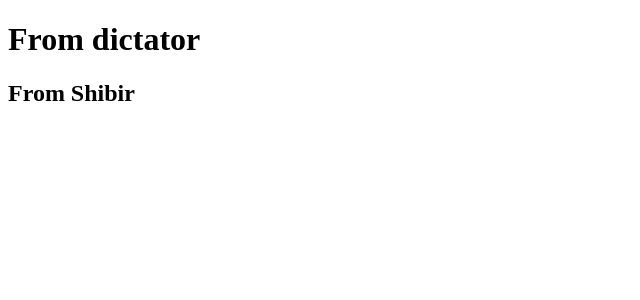
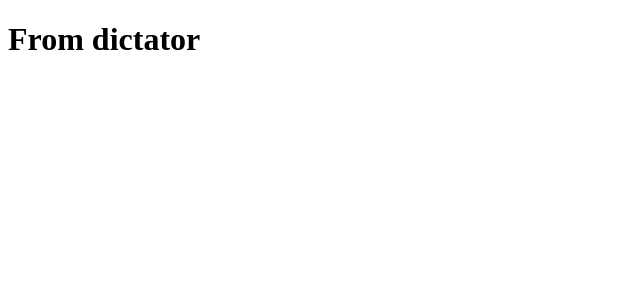
Before and after one commit to nadibahsan10/frontend, a React (Vite) app: page / in a window 1280 px wide. Shown: the top 300 px of the page, without its empty margins (0-640 px from the left). Built offline with nearby package versions, Linux system fonts and the light colour scheme.

Commit message:
branching

```diff
--- a/src/App.jsx
+++ b/src/App.jsx
@@ -2,11 +2,11 @@ import React from "react";
 import "./App.css";
 
 const App = () => {
-  return <div>
-    <h1>From dictator</h1>
-  <h2>From Shibir</h2>
-
-  </div>;
+  return (
+    <div>
+      <h1>From dictator</h1>
+    </div>
+  );
 };
 
 export default App;
```
